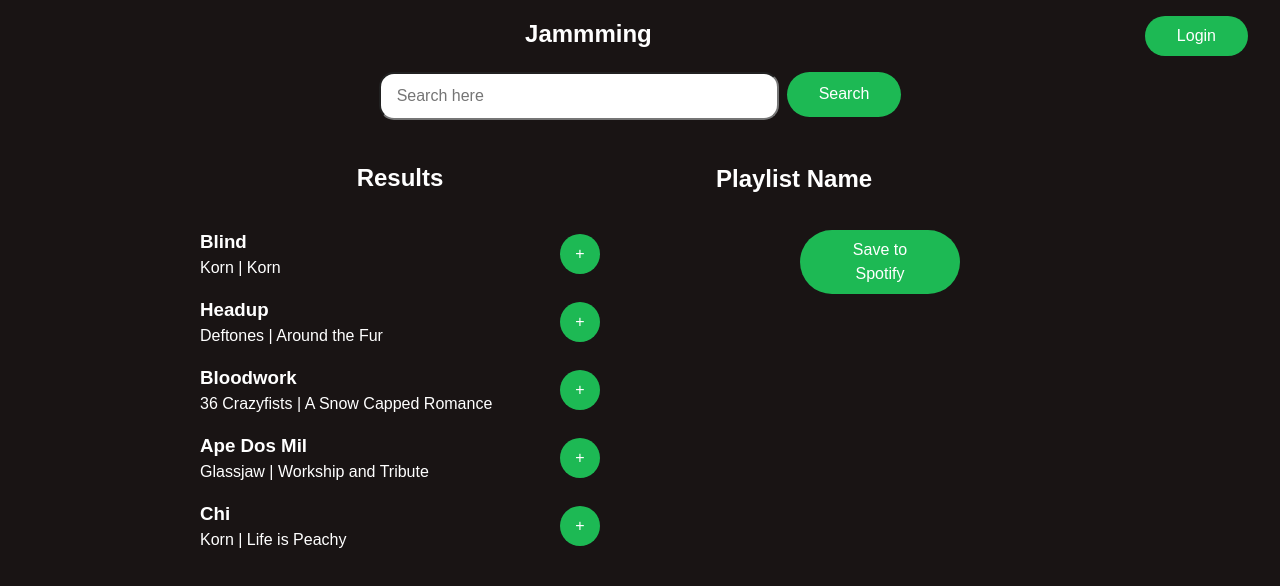
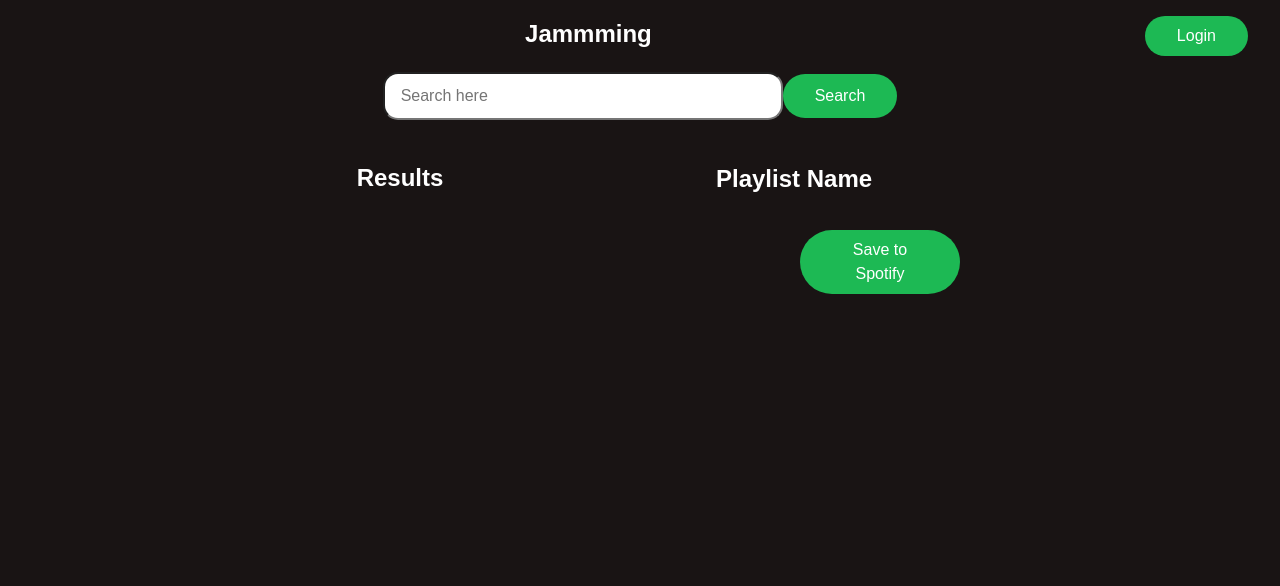
Before and after one commit to educanales/jammming-v2, a React (Vite) app: page / in a window 1280 px wide. Shown: the top 586 px of the page. Built offline with nearby package versions, Linux system fonts and the light colour scheme.

Commit message:
Add Spotify access token  and API search

```diff
--- a/src/App.jsx
+++ b/src/App.jsx
@@ -1,4 +1,4 @@
-import { useState } from 'react'
+import { useEffect, useState } from 'react'
 import './App.css'
 import Playlist from './components/Playlist'
 import ResultsList from './components/ResultsList'
@@ -7,19 +7,44 @@ import Login from './components/Login'
 
 function App() {
   const [ searchItem, setSearchItem ] = useState('');
-  const [ trackResults, setTrackResults ] = useState(tracks);
+  const [ trackResults, setTrackResults ] = useState([]);
   const [ playlist, setPlaylist ] = useState([]);
+  const [ token, setToken ] = useState('');
 
   const handleInputChange = e => {
     const searchTerm = e.target.value;
     setSearchItem(searchTerm);
-    const filteredSongs = tracks.filter((track) =>
-      track.artist.toLowerCase().includes(searchTerm.toLowerCase()) ||
-      track.songName.toLowerCase().includes(searchTerm.toLowerCase()) ||
-      track.album.toLowerCase().includes(searchTerm.toLowerCase())
-    );
-    setTrackResults(filteredSongs);
   }
+
+  const searchTracks = async (e) => {
+    e.preventDefault();
+    const headers = {
+        method: 'GET',
+        headers: {
+            Authorization: `Bearer ${token}`,
+        },
+    };
+    const url = new URL('https://api.spotify.com/v1/search');
+    url.searchParams.append('q', searchItem);
+    url.searchParams.append('type', 'track');
+    try {
+        const response = await fetch(url, headers);
+        if (!response.ok) {
+            throw new Error('La solicitud no se pudo completar correctamente.');
+        }
+        const data = await response.json();
+        const tracks = data.tracks.items.map(track => ({
+          id: track.id,
+          name: track.name,
+          artist: track.artists[0].name,
+          album: track.album.name,
+          uri: track.uri
+        }));
+        setTrackResults(tracks);
+    } catch (error) {
+        console.error('Error al buscar:', error);
+    }
+  };
 
   const handleAddPlaylist = id => {
     const selectedTrack = trackResults.filter((track) =>
@@ -39,9 +64,9 @@ function App() {
 
   return (
     <>
-      {/* <h1>Jammming</h1> */}
-      <Login />
+      <Login token={token} setToken={setToken}/>
       <SearchBar
+        searchTracks={searchTracks}
         value={searchItem}
         onChange={handleInputChange}
       />
@@ -60,11 +85,3 @@ function App() {
 }
 
 export default App
-
-const tracks = [
-  {songName: "Blind", artist: "Korn", album: "Korn", id: 1},
-  {songName: "Headup", artist: "Deftones", album: "Around the Fur", id: 2},
-  {songName: "Bloodwork", artist: "36 Crazyfists", album: "A Snow Capped Romance", id: 3},
-  {songName: "Ape Dos Mil", artist: "Glassjaw", album: "Workship and Tribute", id: 4},
-  {songName: "Chi", artist: "Korn", album: "Life is Peachy", id: 5}
-];
--- a/src/components/Login.jsx
+++ b/src/components/Login.jsx
@@ -1,32 +1,25 @@
 import { useEffect, useState } from "react";
 import "./Login.css"
 
-export default function Login() {
-  const [ token, setToken ] = useState('');
-
+export default function Login({ token, setToken }) {
 
   const CLIENT_ID = '843b653d28bf43c9844a6b8b38a93874';
   const REDIRECT_URI = 'http://localhost:5173/';
   const URL = 'https://accounts.spotify.com/authorize';
   const RESPONSE_TYPE = 'token';
 
-  // #access_token=BQDGVhhs5BfvSaaAQUGjP2PP-up-M0UMjOXqCAWd81N7yp-PqRWbLzuhErYE780tQeR41gmB03BIpWMptENrYafANXlHJaApu2AxPp-FFmAdHUymOhDOV8YcjDPiosT1Zt42uMRmT-T2q-lgoSXPKFgFeLB2nYVs17uOs519&token_type=Bearer&expires_in=3600
-
   useEffect(() => {
     const hash = window.location.hash;
-    let token = window.localStorage.getItem('token');
-
-    if(!token && hash) {
-      token = hash.substring(1).split('&').find(element => element.startsWith('access_token')).split('=')[1];
-      console.log(token)
+    let accessToken = window.localStorage.getItem('token');
+    if(!accessToken && hash) {
+      accessToken = hash.substring(1).split('&').find(element => element.startsWith('access_token')).split('=')[1];
       window.location.hash = '';
-      window.localStorage.setItem('token', token);
+      window.localStorage.setItem('token', accessToken);
     }
-
-    setToken(token);
+    setToken(accessToken);
   }, [])
 
-  const logout = () => {
+  const handleLogout = () => {
     setToken('');
     window.localStorage.removeItem('token');
   }
@@ -42,7 +35,7 @@ export default function Login() {
           Login
         </a>
       ) : (
-        <button onClick={logout}>Logout</button>
+        <button onClick={handleLogout}>Logout</button>
       )}
     </nav>
   );
--- a/src/components/Playlist.jsx
+++ b/src/components/Playlist.jsx
@@ -10,7 +10,7 @@ export default function Playlist({ playlist, handleDeleteFromPlaylist }) {
   const list = playlist.map(track =>
     <div className="track-container" key={track.id}>
       <div>
-        <h3>{track.songName}</h3>
+        <h3>{track.name}</h3>
         <p>{track.artist} | {track.album}</p>
       </div>
       <div>
--- a/src/components/ResultsList.jsx
+++ b/src/components/ResultsList.jsx
@@ -2,7 +2,7 @@ export default function ResultsList({ trackResults, handleAddPlaylist }) {
   const list = trackResults.map(track =>
     <div className='track-container' key={track.id}>
       <div>
-        <h3>{track.songName}</h3>
+        <h3>{track.name}</h3>
         <p>{track.artist} | {track.album}</p>
       </div>
       <div>
--- a/src/components/SearchBar.jsx
+++ b/src/components/SearchBar.jsx
@@ -1,7 +1,8 @@
-export default function SearchBar({ value, onChange }) {
+export default function SearchBar({ value, onChange, searchTracks }) {
 
   return (
     <section className="search-bar">
+      <form onSubmit={searchTracks}>
         <input
           name="searchBar"
           type="text"
@@ -9,9 +10,10 @@ export default function SearchBar({ value, onChange }) {
           value={value}
           onChange={onChange}
         />
-      <button>
+        <button type="submit">
           Search
         </button>
+      </form>
     </section>
   )
 }
```
Also changed, not shown: src/utils/spotify.js (deleted). Lines whose indentation alone changed are shown as unchanged.
